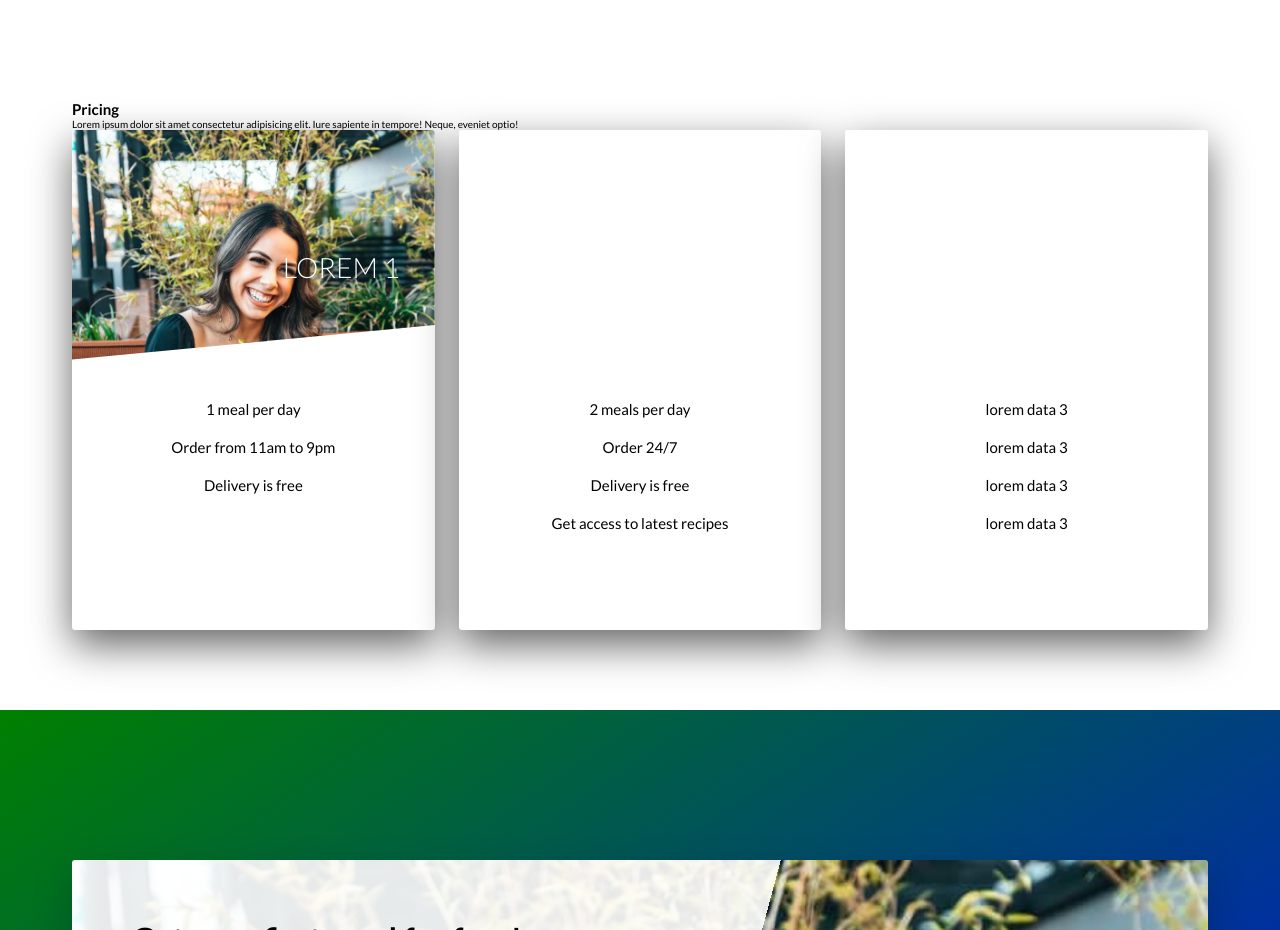
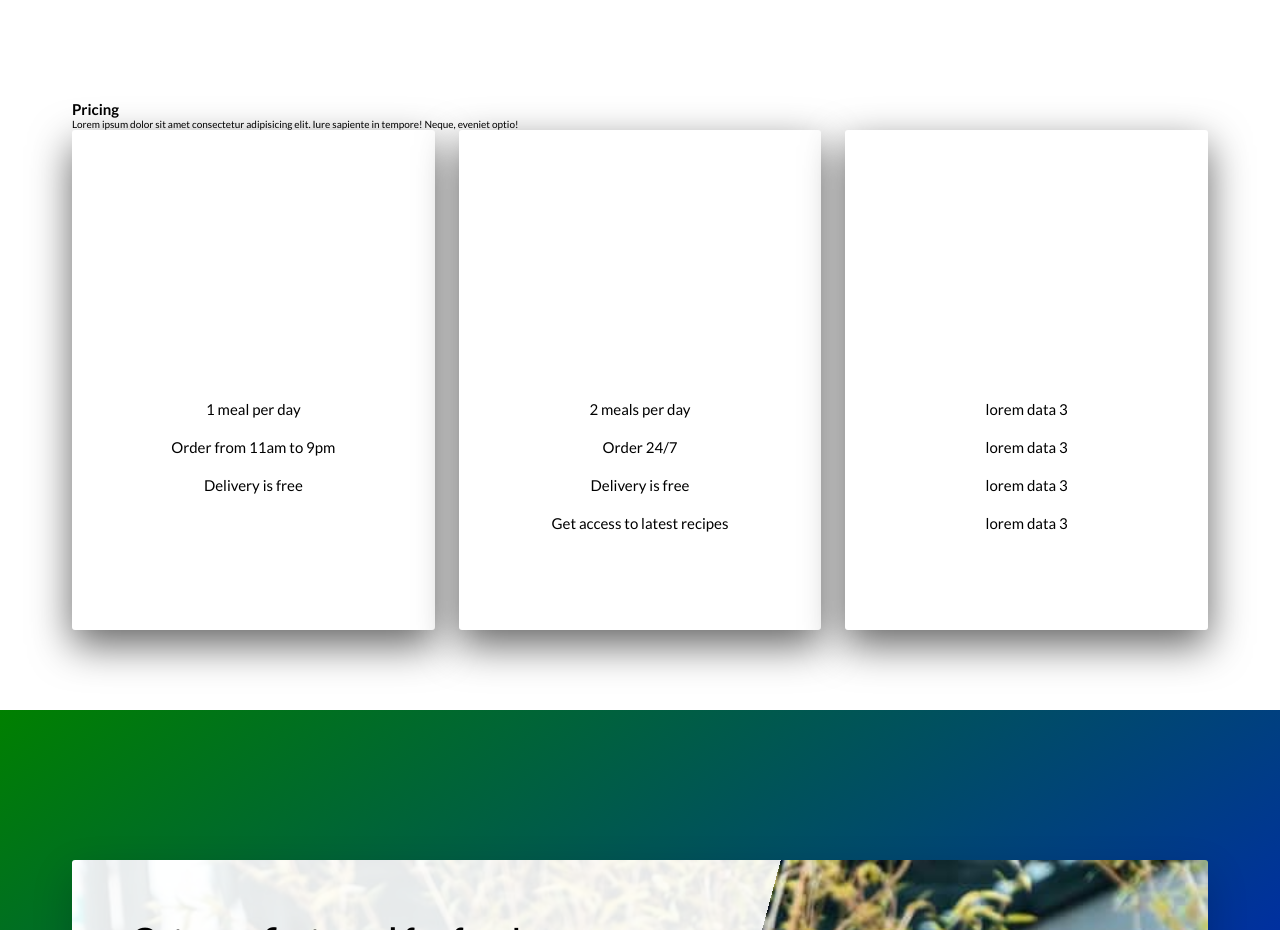
Before and after one commit to cemmanuelonyema/reccy, a React (Vite) app: page / in a window 1280 px wide. Shown: the part 4020-4950 px from the top of the page. Built offline with nearby package versions, Linux system fonts and the light colour scheme.

Commit message:
refactor: update pricecard top img

```diff
--- a/src/components/pages/landing/components/pricing/PriceCard.scss
+++ b/src/components/pages/landing/components/pricing/PriceCard.scss
@@ -66,15 +66,13 @@
             border-top-right-radius: 3px;
 
             &--1 {
-                  //   background-image: linear-gradient(
-                  //               to right bottom,
+                  background-image: linear-gradient(
+                              to right bottom,
 
-                  //               var(--secondary-color-light),
-                  //               var(--secondary-color-dark)
-                  //         ),
-                  //         url(/public/img/customer-2.jpg);
-
-                  background-image: url(/public//eating.jpg);
+                              var(--secondary-color-light),
+                              var(--secondary-color-dark)
+                        ),
+                        url(/public/eating.jpg);
             }
 
             &--2 {
```
